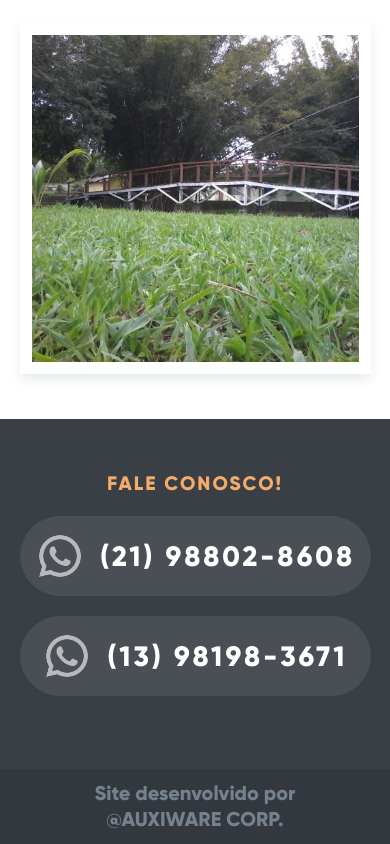
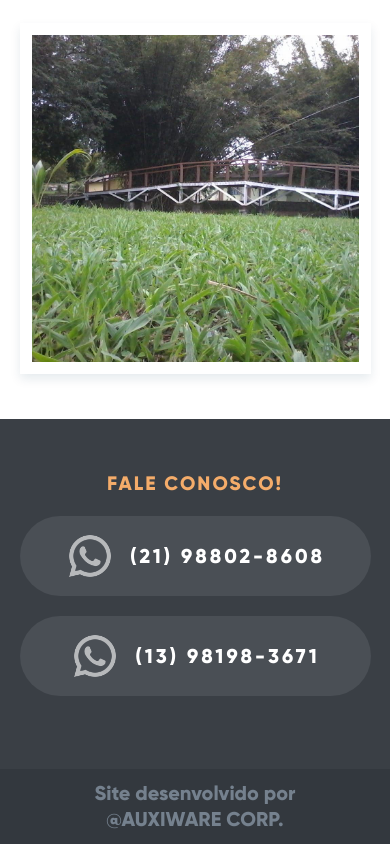
Before and after one commit to DanPendragom/website_cadanovodia, a plain HTML site: page index.html in a window 390 px wide. Shown: the part 6034-6878 px from the top of the page. Drawn offline with nearby package versions, Linux system fonts and the light colour scheme.

Commit message:
footer font-size

```diff
--- a/css/media.css
+++ b/css/media.css
@@ -86,10 +86,11 @@
     }
     footer section.contact section div {
         width: 90%;
+        padding: 0 20px;
         margin: 10px 0;
     }
     footer section.contact section div h3 {
-        font-size: 28px;
+        font-size: 20px;
     }
     footer section.developer {
         justify-content: center;
```
